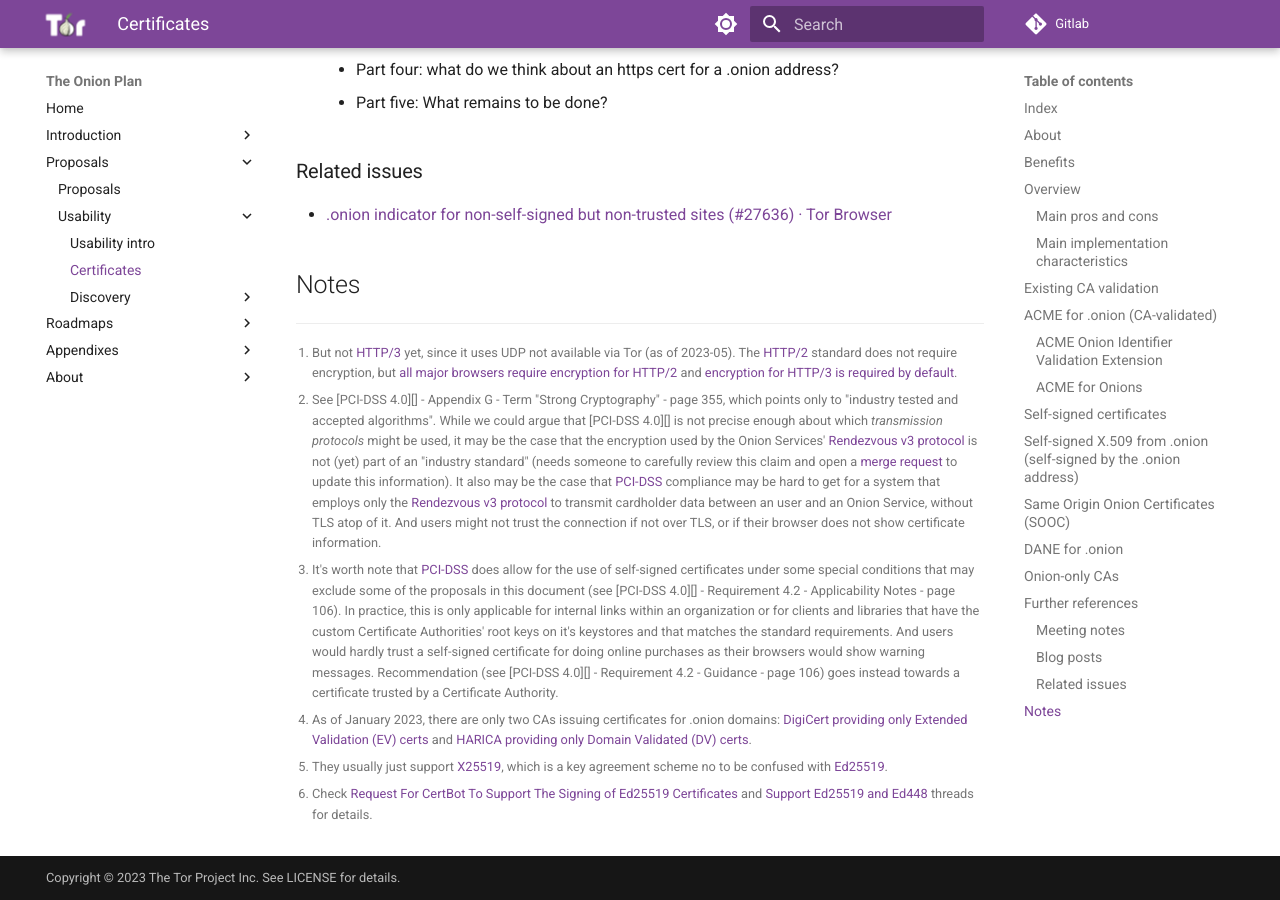
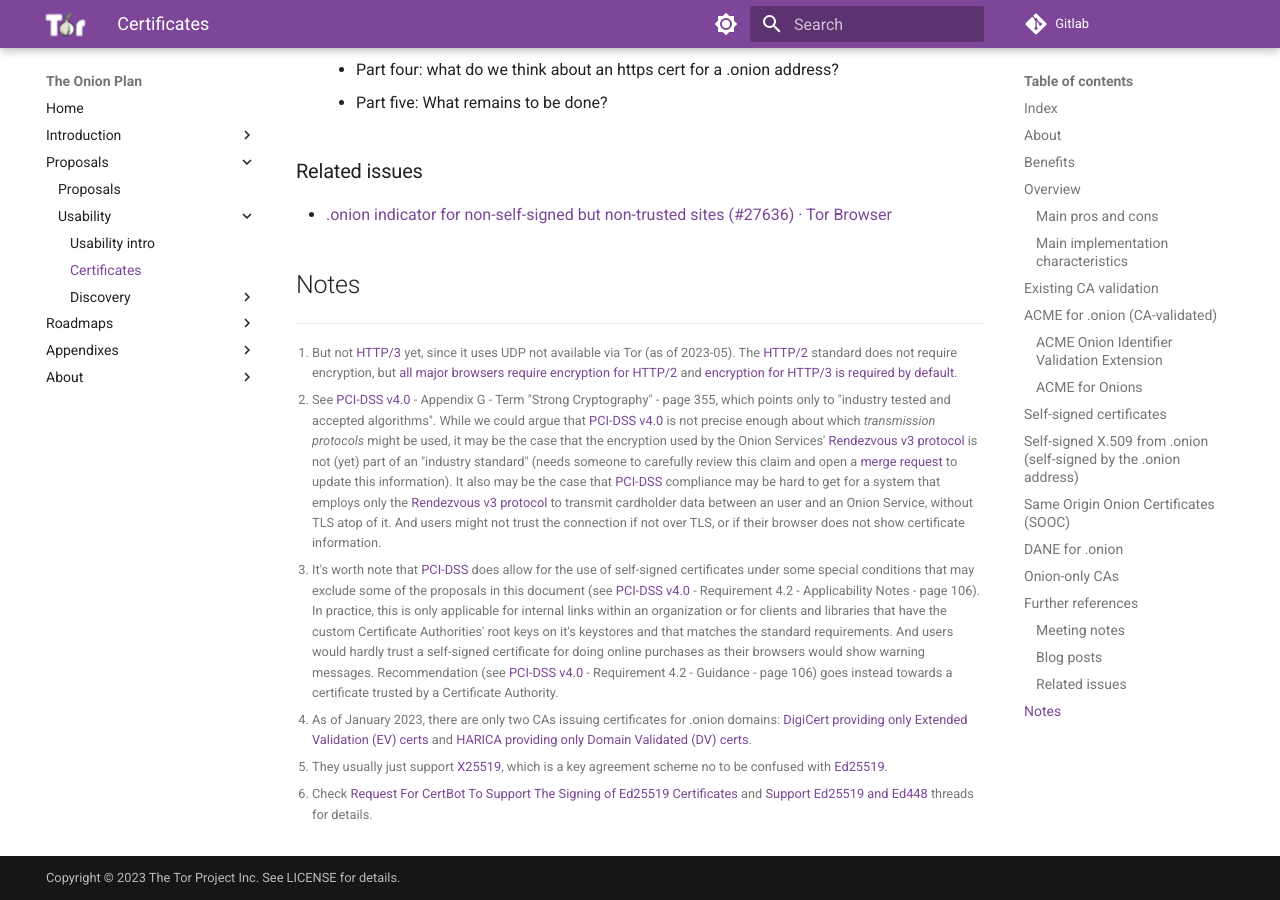
Before and after one commit to offsoc/onionplan, an MkDocs documentation site: the page built from docs/proposals/usability/certificates.md, in a window 1280 px wide and 900 px high, scrolled down 11122 px. Built offline with MkDocs 1.6.1 and Material for MkDocs 9.7.7, drawn with Linux system fonts in a browser that asks for light colours; part of the change alters nothing that is shown.

Commit message:
Fix: certificates: minor corrections; move links after footnotes

```diff
--- a/docs/proposals/usability/certificates.md
+++ b/docs/proposals/usability/certificates.md
@@ -47,6 +47,35 @@ enhancements, such as:
 The following discussion is not yet conclusive, and the problem space may be
 hard to solve.
 
+[^http3-availability]: But not [HTTP/3][] yet, since it uses UDP not available
+                       via Tor (as of 2023-05). The [HTTP/2][] standard does not
+                       require encryption, but
+                       [all major browsers require encryption for HTTP/2][]
+                       and [encryption for HTTP/3 is required by default][].
+
+[^pci-dss-tls]: See [PCI-DSS v4.0][] - Appendix G - Term "Strong Cryptography" - page 355, which
+                points only to "industry tested and accepted algorithms". While we could argue
+                that [PCI-DSS v4.0][] is not precise enough about which _transmission protocols_
+                might be used, it may be the case that the encryption used by the Onion Services'
+                [Rendezvous v3 protocol][] is not (yet) part of an "industry standard" (needs someone
+                to carefully review this claim and open a [merge request][] to update this information).
+                It also may be the case that [PCI-DSS][] compliance may be hard to get for a system
+                that employs only the [Rendezvous v3 protocol][] to transmit cardholder data between
+                an user and an Onion Service, without TLS atop of it. And users might not trust
+                the connection if not over TLS, or if their browser does not show certificate information.
+
+[^pci-dss-self-signed]: It's worth note that [PCI-DSS][] does allow for
+                        the use of self-signed certificates under some special conditions
+                        that may exclude some of the proposals in this document (see [PCI-DSS v4.0][] - Requirement 4.2 -
+                        Applicability Notes - page 106). In practice, this is
+                        only applicable for internal links within an organization or for clients and libraries that
+                        have the custom Certificate Authorities' root keys on it's keystores and that matches the
+                        standard requirements. And users would hardly trust a
+                        self-signed certificate for doing online purchases as their browsers would show
+                        warning messages. Recommendation (see [PCI-DSS v4.0][] - Requirement 4.2 -
+                        Guidance - page 106) goes instead towards a certificate trusted by a
+                        Certificate Authority.
+
 [Secure cookies]: https://developer.mozilla.org/en-US/docs/Web/HTTP/Cookies#security
 [Content Security Policy]: https://developer.mozilla.org/en-US/docs/Web/HTTP/CSP
 [HTTP/2]: https://en.wikipedia.org/wiki/HTTP/2
@@ -58,35 +87,6 @@ hard to solve.
 [PCI-DSS v4.0]: https://docs-prv.pcisecuritystandards.org/PCI%20DSS/Standard/PCI-DSS-v4_0.pdf
 [Rendezvous v3 protocol]: https://gitlab.torproject.org/tpo/core/torspec/-/blob/main/rend-spec-v3.txt
 [merge request]: https://gitlab.torproject.org/tpo/onion-services/onionplan/-/merge_requests
-
-[^http3-availability]: But not [HTTP/3][] yet, since it uses UDP not available
-                       via Tor (as of 2023-05). The [HTTP/2][] standard does not
-                       require encryption, but
-                       [all major browsers require encryption for HTTP/2][]
-                       and [encryption for HTTP/3 is required by default][].
-
-[^pci-dss-tls]: See [PCI-DSS 4.0][] - Appendix G - Term "Strong Cryptography" - page 355, which
-                points only to "industry tested and accepted algorithms". While we could argue
-                that [PCI-DSS 4.0][] is not precise enough about which _transmission protocols_
-                might be used, it may be the case that the encryption used by the Onion Services'
-                [Rendezvous v3 protocol][] is not (yet) part of an "industry standard" (needs someone
-                to carefully review this claim and open a [merge request][] to update this information).
-                It also may be the case that [PCI-DSS][] compliance may be hard to get for a system
-                that employs only the [Rendezvous v3 protocol][] to transmit cardholder data between
-                an user and an Onion Service, without TLS atop of it. And users might not trust
-                the connection if not over TLS, or if their browser does not show certificate information.
-
-[^pci-dss-self-signed]: It's worth note that [PCI-DSS][] does allow for
-                        the use of self-signed certificates under some special conditions
-                        that may exclude some of the proposals in this document (see [PCI-DSS 4.0][] - Requirement 4.2 -
-                        Applicability Notes - page 106). In practice, this is
-                        only applicable for internal links within an organization or for clients and libraries that
-                        have the custom Certificate Authorities' root keys on it's keystores and that matches the
-                        standard requirements. And users would hardly trust a
-                        self-signed certificate for doing online purchases as their browsers would show
-                        warning messages. Recommendation (see [PCI-DSS 4.0][] - Requirement 4.2 -
-                        Guidance - page 106) goes instead towards a certificate trusted by a
-                        Certificate Authority.
 
 ## Overview
 
```
